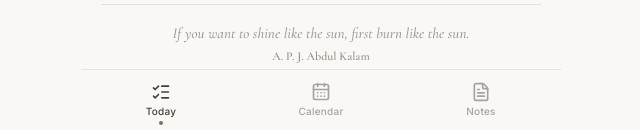
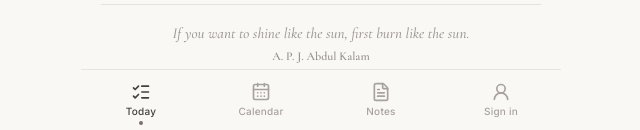
Before and after one commit to TobiOparinde/Taskly---Daily-Journal-Planner, a React (Vite) app: page / in a window 1280 px wide. Shown: the part 667-797 px from the top of the page, without its empty margins (319-959 px from the left). Built offline with nearby package versions, Linux system fonts and the light colour scheme; no server answers.

Commit message:
Add Firebase auth + Firestore sync, move login to nav bar, pure slide transitions, horizontal scroll for long tasks

```diff
--- a/package.json
+++ b/package.json
@@ -12,6 +12,7 @@
   "dependencies": {
     "@formkit/auto-animate": "^0.9.0",
     "date-fns": "^4.1.0",
+    "firebase": "^12.11.0",
     "lucide-react": "^1.7.0",
     "react": "^19.2.4",
     "react-dom": "^19.2.4"
--- a/src/App.tsx
+++ b/src/App.tsx
@@ -35,13 +35,13 @@ export default function App() {
   const slideClass =
     phase === 'exit'
       ? direction === 'left'
-        ? '-translate-x-[30%] opacity-0'
-        : 'translate-x-[30%] opacity-0'
+        ? '-translate-x-full'
+        : 'translate-x-full'
       : phase === 'enter'
         ? direction === 'left'
-          ? 'translate-x-[30%] opacity-0 !duration-0'
-          : '-translate-x-[30%] opacity-0 !duration-0'
-        : 'translate-x-0 opacity-100';
+          ? 'translate-x-full !duration-0'
+          : '-translate-x-full !duration-0'
+        : 'translate-x-0';
 
   return (
     <div
--- a/src/BottomNav.tsx
+++ b/src/BottomNav.tsx
@@ -1,6 +1,7 @@
 import type { FC } from 'react';
 import type { Page } from './types';
-import { ListChecks, CalendarDays, FileText } from 'lucide-react';
+import { ListChecks, CalendarDays, FileText, UserRound, UserRoundCheck } from 'lucide-react';
+import { useAuth } from './useAuth';
 
 interface Props { current: Page; onChange: (p: Page) => void; }
 
@@ -10,7 +11,10 @@ const tabs = [
   { id: 'notes' as Page,    label: 'Notes',    Icon: FileText },
 ];
 
-export const BottomNav: FC<Props> = ({ current, onChange }) => (
+export const BottomNav: FC<Props> = ({ current, onChange }) => {
+  const { user, signIn, signOut } = useAuth();
+
+  return (
     <nav
       className="flex-shrink-0 bg-[#faf8f5]/95 backdrop-blur-sm border-t border-stone-200 flex"
       style={{ paddingBottom: 'env(safe-area-inset-bottom)' }}
@@ -26,5 +30,14 @@ export const BottomNav: FC<Props> = ({ current, onChange }) => (
           </button>
         );
       })}
+      <button
+        onClick={user ? signOut : signIn}
+        className={`flex-1 flex flex-col items-center pt-3 pb-2 gap-0.5 transition-colors ${user ? 'text-stone-700' : 'text-stone-400'}`}
+      >
+        {user ? <UserRoundCheck size={20} /> : <UserRound size={20} />}
+        <span className="text-[10px] font-medium tracking-wide">{user ? 'Sync' : 'Sign in'}</span>
+        {user && <span className="w-1 h-1 rounded-full bg-stone-500" />}
+      </button>
     </nav>
   );
+};
--- a/src/TaskCard.tsx
+++ b/src/TaskCard.tsx
@@ -29,8 +29,8 @@ export const TaskCard: FC<Props> = ({ task, onToggle, onDelete, onEdit }) => {
           {task.completed && <Check size={8} className="absolute" strokeWidth={3} />}
         </span>
       </button>
-      <div className="flex-1 min-w-0 flex items-center gap-2 translate-y-px">
-        <div className="relative max-w-full">
+      <div className="flex-1 min-w-0 flex items-center gap-2 translate-y-px overflow-x-auto hide-scrollbar">
+        <div className="relative whitespace-nowrap flex-shrink-0">
           <p className={`text-sm font-medium text-stone-800 transition-colors duration-300 ${task.completed ? 'text-stone-500' : ''}`}>
             {task.title}
           </p>
@@ -40,7 +40,7 @@ export const TaskCard: FC<Props> = ({ task, onToggle, onDelete, onEdit }) => {
           />
         </div>
         {task.description && (
-          <p className={`text-xs truncate transition-colors duration-300 ${task.completed ? 'text-stone-400' : 'text-stone-500'}`}>- {task.description}</p>
+          <p className={`text-xs whitespace-nowrap flex-shrink-0 transition-colors duration-300 ${task.completed ? 'text-stone-400' : 'text-stone-500'}`}>- {task.description}</p>
         )}
       </div>
       <div className="relative w-8 h-[34px] flex-shrink-0">
--- /dev/null
+++ b/src/firebase.ts
@@ -0,0 +1,17 @@
+import { initializeApp } from 'firebase/app';
+import { getAuth, GoogleAuthProvider } from 'firebase/auth';
+import { getFirestore } from 'firebase/firestore';
+
+const firebaseConfig = {
+  apiKey: "AIzaSyCRT0D_cw3t_L-tuF1qnwz9sJid-iqR52g",
+  authDomain: "taskly-c9195.firebaseapp.com",
+  projectId: "taskly-c9195",
+  storageBucket: "taskly-c9195.firebasestorage.app",
+  messagingSenderId: "110892630266",
+  appId: "1:110892630266:web:e38c163af0dcefd1b24943",
+};
+
+const app = initializeApp(firebaseConfig);
+export const auth = getAuth(app);
+export const db = getFirestore(app);
+export const googleProvider = new GoogleAuthProvider();
--- a/src/main.tsx
+++ b/src/main.tsx
@@ -1,11 +1,14 @@
 import { StrictMode } from 'react';
 import ReactDOM from 'react-dom/client';
 import App from './App';
+import { AuthProvider } from './useAuth';
 import './index.css';
 
 ReactDOM.createRoot(document.getElementById('root')!).render(
   <StrictMode>
-    <App />
+    <AuthProvider>
+      <App />
+    </AuthProvider>
   </StrictMode>
 );
 
--- /dev/null
+++ b/src/useAuth.tsx
@@ -0,0 +1,48 @@
+import { useState, useEffect, useCallback, createContext, useContext } from 'react';
+import type { ReactNode } from 'react';
+import { onAuthStateChanged, signInWithPopup, signOut as fbSignOut } from 'firebase/auth';
+import type { User } from 'firebase/auth';
+import { auth, googleProvider } from './firebase';
+
+interface AuthCtx {
+  user: User | null;
+  loading: boolean;
+  signIn: () => Promise<void>;
+  signOut: () => Promise<void>;
+}
+
+const AuthContext = createContext<AuthCtx>({
+  user: null,
+  loading: true,
+  signIn: async () => {},
+  signOut: async () => {},
+});
+
+export const useAuth = () => useContext(AuthContext);
+
+export function AuthProvider({ children }: { children: ReactNode }) {
+  const [user, setUser] = useState<User | null>(null);
+  const [loading, setLoading] = useState(true);
+
+  useEffect(() => {
+    const unsub = onAuthStateChanged(auth, (u) => {
+      setUser(u);
+      setLoading(false);
+    });
+    return unsub;
+  }, []);
+
+  const signIn = useCallback(async () => {
+    await signInWithPopup(auth, googleProvider);
+  }, []);
+
+  const signOut = useCallback(async () => {
+    await fbSignOut(auth);
+  }, []);
+
+  return (
+    <AuthContext.Provider value={{ user, loading, signIn, signOut }}>
+      {children}
+    </AuthContext.Provider>
+  );
+}
--- a/src/useNotes.ts
+++ b/src/useNotes.ts
@@ -1,9 +1,36 @@
-import { useState, useCallback } from 'react';
+import { useState, useCallback, useEffect } from 'react';
 import type { Note } from './types';
 import { getNotes, saveNotes, generateId } from './storage';
+import { useAuth } from './useAuth';
+import { db } from './firebase';
+import { collection, doc, setDoc, onSnapshot, writeBatch } from 'firebase/firestore';
 
 export const useNotes = () => {
+  const { user } = useAuth();
   const [notes, setNotes] = useState<Note[]>(() => getNotes());
+
+  // Real-time Firestore listener
+  useEffect(() => {
+    if (!user) return;
+    const col = collection(db, 'users', user.uid, 'notes');
+    const unsub = onSnapshot(col, (snap) => {
+      const remote = snap.docs.map(d => ({ ...d.data(), id: d.id } as Note));
+      setNotes(remote);
+      saveNotes(remote);
+    });
+    return unsub;
+  }, [user]);
+
+  // Upload local data on first sign-in
+  useEffect(() => {
+    if (!user) return;
+    const local = getNotes();
+    if (local.length === 0) return;
+    const col = collection(db, 'users', user.uid, 'notes');
+    const batch = writeBatch(db);
+    local.forEach(n => batch.set(doc(col, n.id), n));
+    batch.commit();
+  }, [user]);
 
   const getNoteForDate = useCallback((dateStr: string): Note | undefined =>
     notes.find(n => n.date === dateStr), [notes]);
@@ -11,13 +38,20 @@ export const useNotes = () => {
   const saveNote = useCallback((dateStr: string, content: string) => {
     setNotes(prev => {
       const existing = prev.find(n => n.date === dateStr);
+      let saved: Note;
       const updated = existing
-        ? prev.map(n => n.date === dateStr ? { ...n, content, updatedAt: new Date().toISOString() } : n)
-        : [...prev, { id: generateId(), date: dateStr, content, updatedAt: new Date().toISOString() }];
+        ? prev.map(n => {
+            if (n.date === dateStr) { saved = { ...n, content, updatedAt: new Date().toISOString() }; return saved; }
+            return n;
+          })
+        : (() => { saved = { id: generateId(), date: dateStr, content, updatedAt: new Date().toISOString() }; return [...prev, saved]; })();
       saveNotes(updated);
+      if (user && saved!) {
+        setDoc(doc(db, 'users', user.uid, 'notes', saved!.id), saved!);
+      }
       return updated;
     });
-  }, []);
+  }, [user]);
 
   return { getNoteForDate, saveNote };
 };
--- a/src/useTasks.ts
+++ b/src/useTasks.ts
@@ -1,26 +1,74 @@
-import { useState, useCallback } from 'react';
+import { useState, useCallback, useEffect } from 'react';
 import type { Task } from './types';
 import { getTasks, saveTasks, generateId } from './storage';
+import { useAuth } from './useAuth';
+import { db } from './firebase';
+import { collection, doc, setDoc, deleteDoc, onSnapshot, writeBatch } from 'firebase/firestore';
 
 export const useTasks = () => {
+  const { user } = useAuth();
   const [tasks, setTasks] = useState<Task[]>(() => getTasks());
+
+  // Real-time Firestore listener when signed in
+  useEffect(() => {
+    if (!user) return;
+    const col = collection(db, 'users', user.uid, 'tasks');
+    const unsub = onSnapshot(col, (snap) => {
+      const remote = snap.docs.map(d => ({ ...d.data(), id: d.id } as Task));
+      setTasks(remote);
+      saveTasks(remote); // cache locally
+    });
+    return unsub;
+  }, [user]);
+
+  // Upload local data on first sign-in
+  useEffect(() => {
+    if (!user) return;
+    const local = getTasks();
+    if (local.length === 0) return;
+    const col = collection(db, 'users', user.uid, 'tasks');
+    const batch = writeBatch(db);
+    local.forEach(t => batch.set(doc(col, t.id), t));
+    batch.commit();
+  }, [user]);
+
+  const persist = useCallback((task: Task) => {
+    if (user) {
+      const ref = doc(db, 'users', user.uid, 'tasks', task.id);
+      setDoc(ref, task);
+    }
+  }, [user]);
 
   const addTask = useCallback((data: Omit<Task, 'id' | 'completed' | 'createdAt'>) => {
     const t: Task = { ...data, id: generateId(), completed: false, createdAt: new Date().toISOString() };
     setTasks(prev => { const u = [...prev, t]; saveTasks(u); return u; });
-  }, []);
+    persist(t);
+  }, [persist]);
 
   const updateTask = useCallback((id: string, changes: Partial<Task>) => {
-    setTasks(prev => { const u = prev.map(t => t.id === id ? { ...t, ...changes } : t); saveTasks(u); return u; });
-  }, []);
+    setTasks(prev => {
+      const u = prev.map(t => t.id === id ? { ...t, ...changes } : t);
+      saveTasks(u);
+      const updated = u.find(t => t.id === id);
+      if (updated) persist(updated);
+      return u;
+    });
+  }, [persist]);
 
   const deleteTask = useCallback((id: string) => {
     setTasks(prev => { const u = prev.filter(t => t.id !== id); saveTasks(u); return u; });
-  }, []);
+    if (user) deleteDoc(doc(db, 'users', user.uid, 'tasks', id));
+  }, [user]);
 
   const toggleTask = useCallback((id: string) => {
-    setTasks(prev => { const u = prev.map(t => t.id === id ? { ...t, completed: !t.completed } : t); saveTasks(u); return u; });
-  }, []);
+    setTasks(prev => {
+      const u = prev.map(t => t.id === id ? { ...t, completed: !t.completed } : t);
+      saveTasks(u);
+      const updated = u.find(t => t.id === id);
+      if (updated) persist(updated);
+      return u;
+    });
+  }, [persist]);
 
   return { tasks, addTask, updateTask, deleteTask, toggleTask };
 };
```
Also changed, not shown: src/TodayPage.tsx (+8 -14 lines), src/useJournal.ts (added, +49 -0 lines), 1 other file (tests, documents, lock files or other folders). Lines whose indentation alone changed are shown as unchanged.
